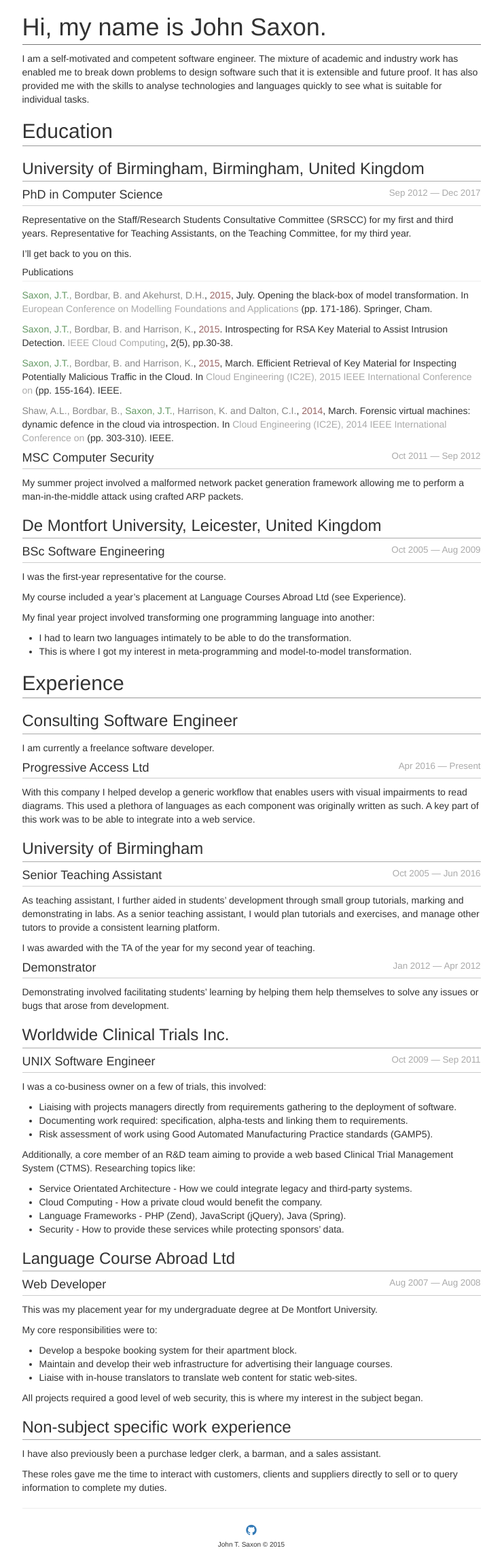
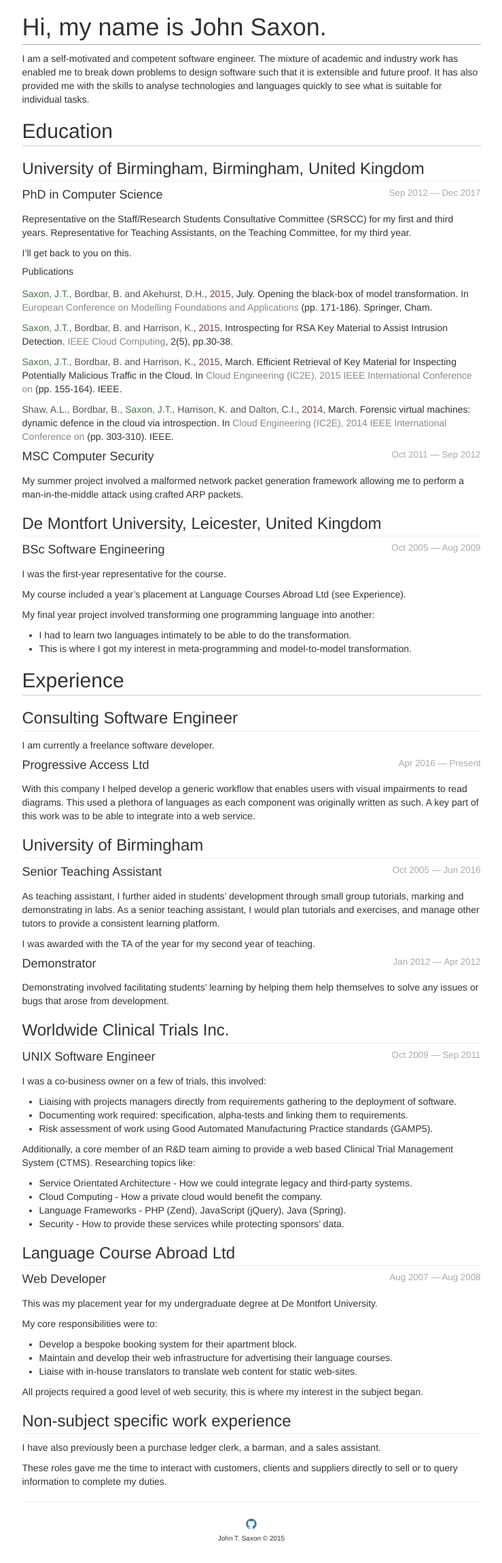
Before and after one commit to sacko87/sacko87.github.io, a Jekyll site: the page built from index.md, in a window 1280 px wide. Shown: the whole page at 68% size, without its empty margins (270-1009 px from the left). Built offline with Jekyll 4.4.1, drawn with Linux system fonts in a browser that asks for light colours; nearby versions of some CDN libraries.

Commit message:
Update master.css

```diff
--- a/css/master.css
+++ b/css/master.css
@@ -8,22 +8,14 @@ h1, h2, h3, h4, h5 {
 }
 
 h1 {
-  border-bottom: 1px solid #777;
+  border-bottom: 1px solid #aaa;
 }
 
 h2 {
-  border-bottom: 1px solid #999;
+  border-bottom: 1px solid #ccc;
 }
 
 h3 {
-  border-bottom: 1px solid #aaa;
-}
-
-h4 {
-  border-bottom: 1px solid #ccc;
-}
-
-h5 {
   border-bottom: 1px solid #eee;
 }
 
@@ -32,15 +24,15 @@ h3, h4, h5 {
 }
 
 span.year {
-  color: #966;
+  color: #744;
 }
 
 span.authors {
-  color: #888;
+  color: #555;
 }
 
 span.authors span.me {
-  color: #696;
+  color: #474;
 }
 
 span.title {
@@ -48,7 +40,7 @@ span.title {
 }
 
 span.in {
-  color: #aaa;
+  color: #888;
 }
 
 div.icons {
```
